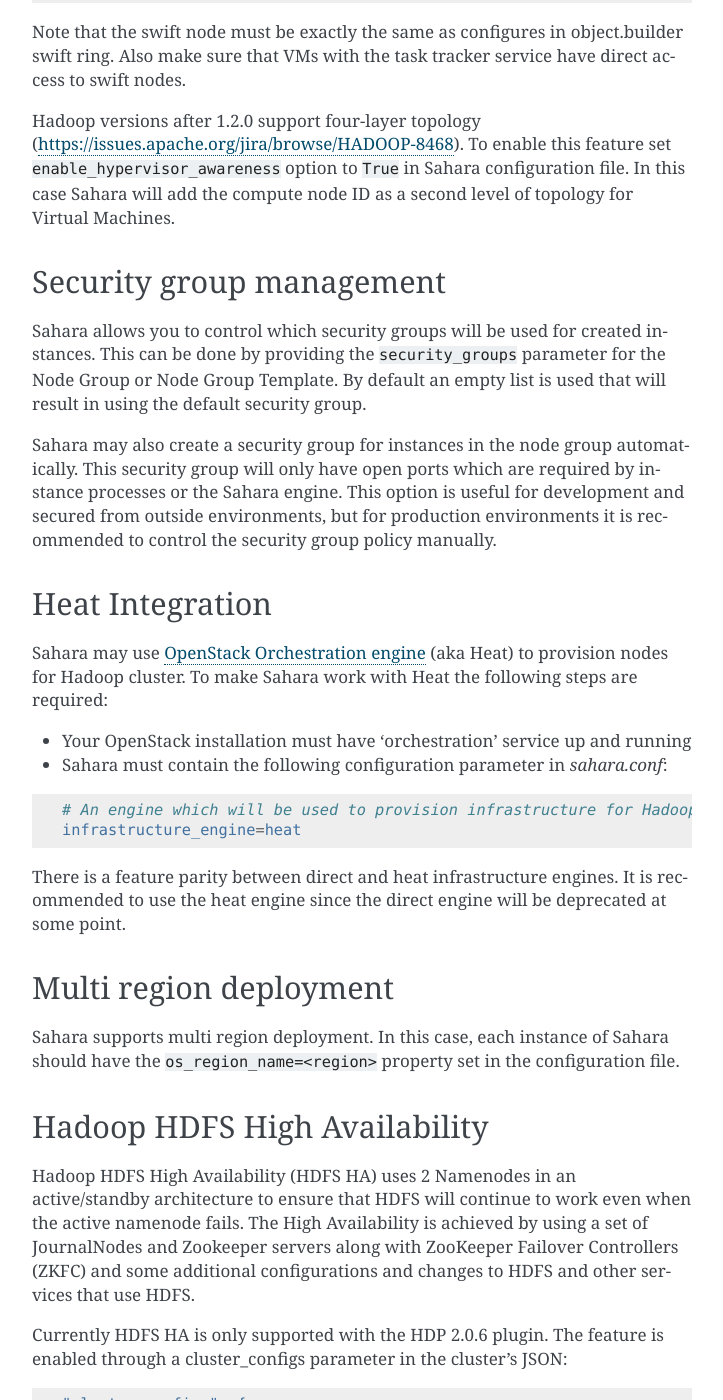
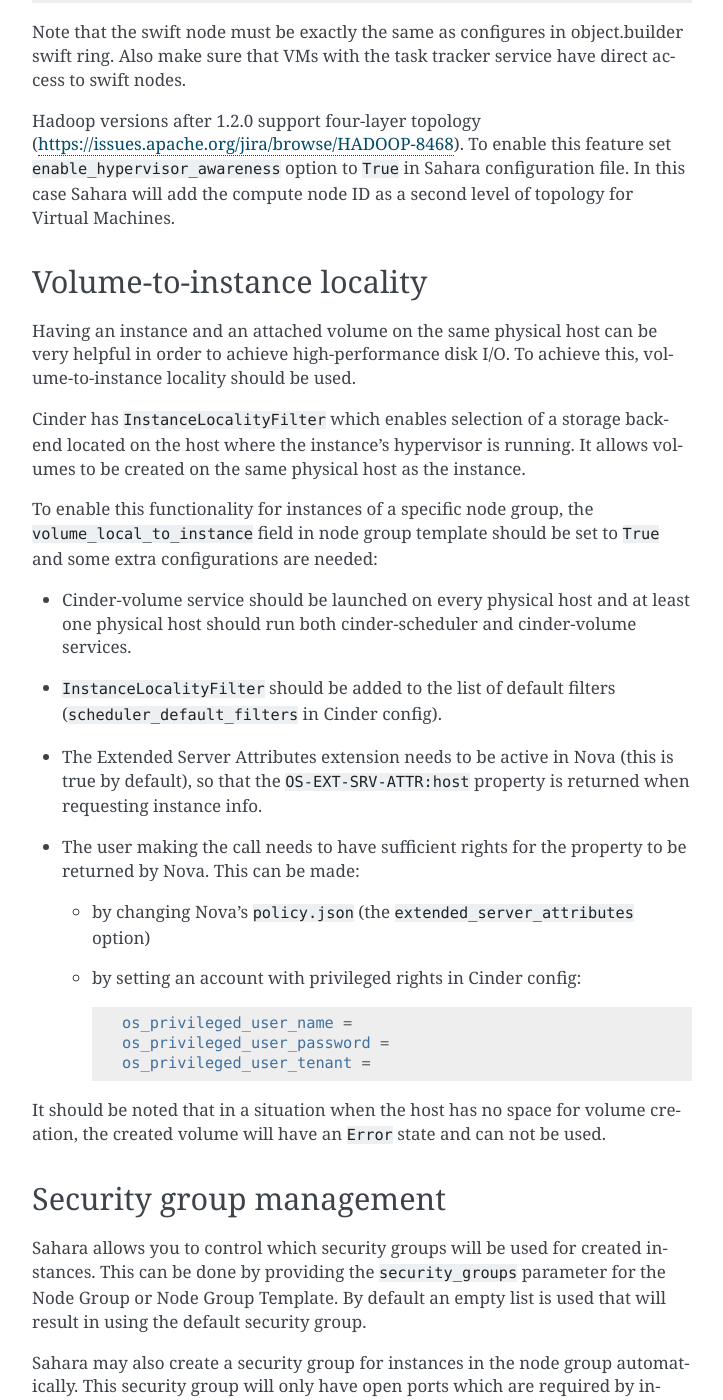
Before and after one commit to butterfy76/sahara, a Sphinx documentation site: the page built from doc/source/userdoc/features.rst, in a window 1280 px wide and 1400 px high, scrolled down 2972 px. Shown: the whole window, without its empty margins (388-1111 px from the left). Built offline with Sphinx 7.4.7, drawn with Linux system fonts in a browser that asks for light colours; formulas are drawn with MathJax 3; the version number is read from the project's files by our own code; some of the changed text lies outside the part shown.

Commit message:
2015-03-31:21:21:08

```diff
--- a/doc/source/userdoc/features.rst
+++ b/doc/source/userdoc/features.rst
@@ -153,6 +153,44 @@ Hadoop versions after 1.2.0 support four-layer topology
 set ``enable_hypervisor_awareness`` option to ``True`` in Sahara configuration
 file. In this case Sahara will add the compute node ID as a second level of
 topology for Virtual Machines.
+
+Volume-to-instance locality
+---------------------------
+
+Having an instance and an attached volume on the same physical host can be very
+helpful in order to achieve high-performance disk I/O. To achieve this,
+volume-to-instance locality should be used.
+
+Cinder has ``InstanceLocalityFilter`` which enables selection of a storage
+back-end located on the host where the instance's hypervisor is running. It
+allows volumes to be created on the same physical host as the instance.
+
+To enable this functionality for instances of a specific node group, the
+``volume_local_to_instance`` field in node group template should be set to
+``True`` and some extra configurations are needed:
+
+* Cinder-volume service should be launched on every physical host and at least
+  one physical host should run both cinder-scheduler and cinder-volume services.
+* ``InstanceLocalityFilter`` should be added to the list of default filters
+  (``scheduler_default_filters`` in Cinder config).
+* The Extended Server Attributes extension needs to be active in Nova
+  (this is true by default), so that the ``OS-EXT-SRV-ATTR:host`` property is
+  returned when requesting instance info.
+* The user making the call needs to have sufficient rights for the property to
+  be returned by Nova.
+  This can be made:
+
+  * by changing Nova's ``policy.json`` (the ``extended_server_attributes`` option)
+  * by setting an account with privileged rights in Cinder config:
+
+    .. sourcecode:: cfg
+
+        os_privileged_user_name =
+        os_privileged_user_password =
+        os_privileged_user_tenant =
+
+It should be noted that in a situation when the host has no space for volume
+creation, the created volume will have an ``Error`` state and can not be used.
 
 Security group management
 -------------------------
```
Also changed, not shown: doc/source/userdoc/cdh_plugin.rst (+14 -0 lines), 3 other files.
